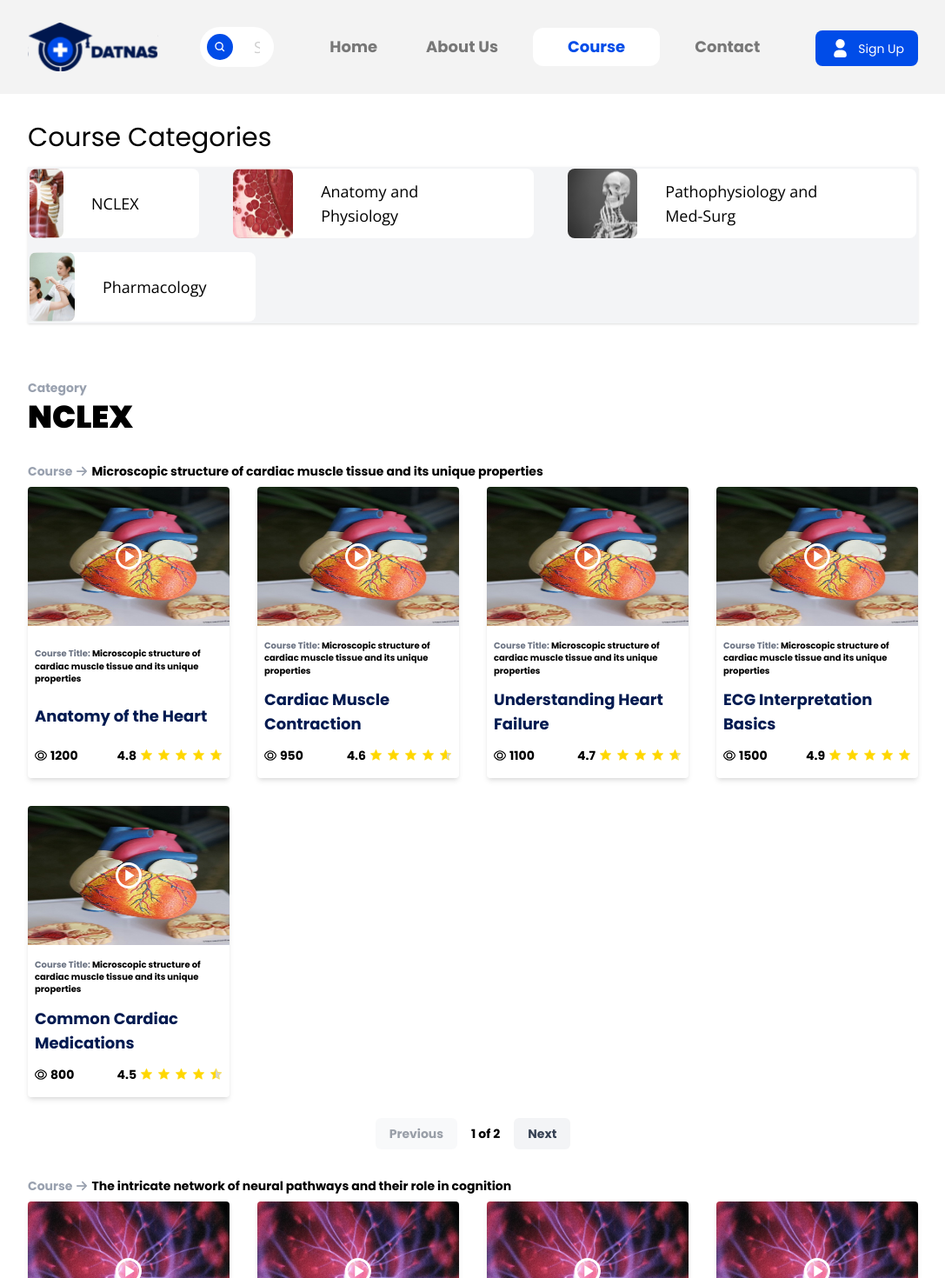
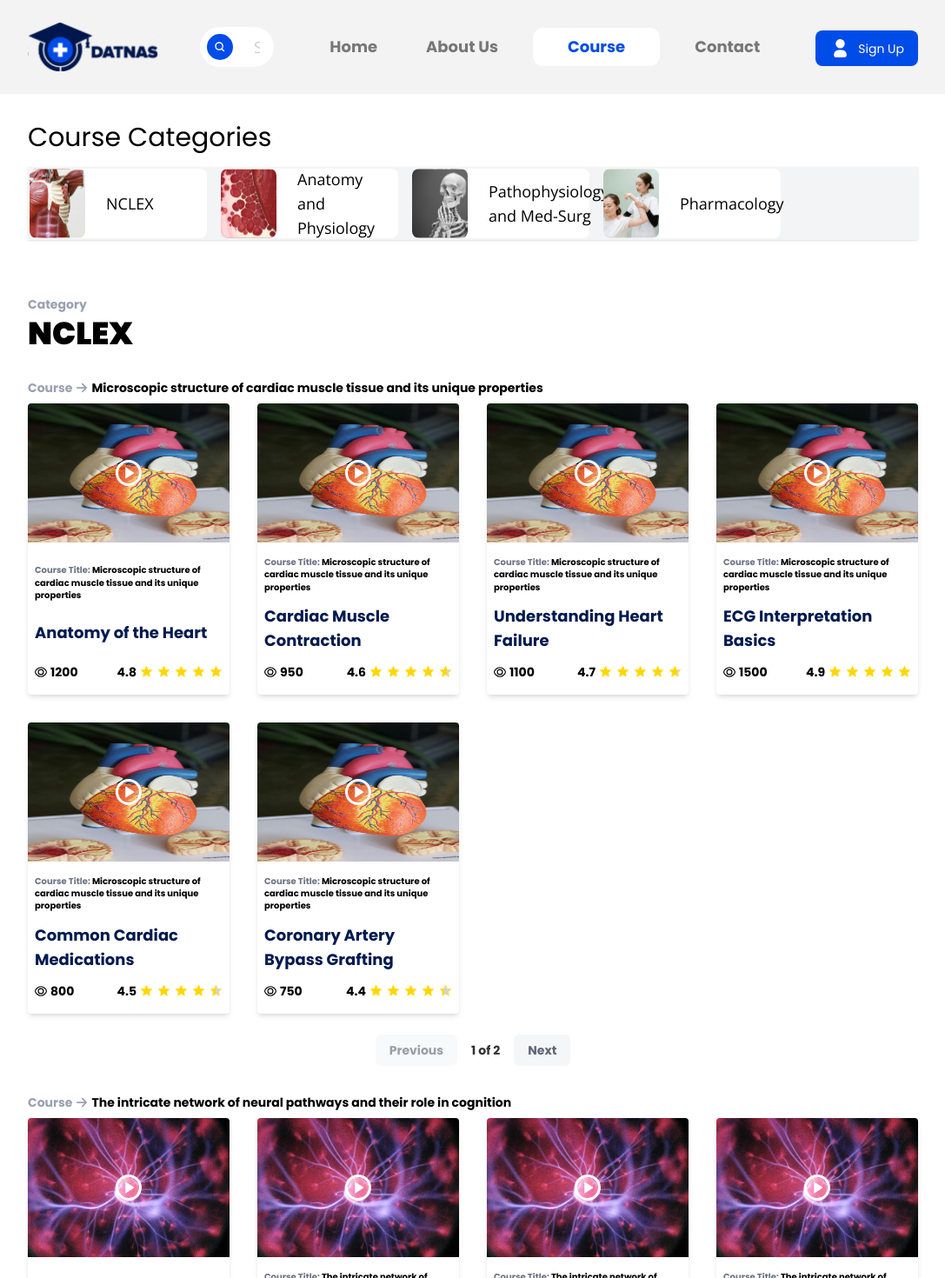
Before and after one commit to Jay-davisphem/datnas-client, a Next.js app: page /courses in a window 1280 px wide. Shown: the top 1470 px of the page at 87% size, without its empty margins (96-1183 px from the left). Built offline with nearby package versions, Linux system fonts and the light colour scheme; no server answers.

Commit message:
feat: add Pagination component and integrate it into VideosCard for improved navigation

```diff
--- /dev/null
+++ b/app/ui/Pagination.tsx
@@ -0,0 +1,69 @@
+import { motion } from 'framer-motion';
+
+interface PaginationProps {
+  currentPage: number;
+  totalPages: number;
+  onPageChange: (newPage: number) => void;
+}
+
+const buttonVariants = {
+  initial: { scale: 1, opacity: 0.8 },
+  hover: { scale: 1.05, opacity: 1 },
+  active: { scale: 0.95 },
+  disabled: { opacity: 0.5, pointerEvents: 'none' as 'none' },
+};
+
+const pageNumberVariants = {
+  initial: { opacity: 0.8 },
+  hover: { opacity: 1, scale: 1.1 },
+};
+
+const Pagination: React.FC<PaginationProps> = ({ currentPage, totalPages, onPageChange }) => {
+  if (totalPages <= 1) {
+    return null;
+  }
+
+  return (
+    <motion.div
+      className="flex justify-center items-center gap-4 mt-4"
+      initial={{ opacity: 0 }}
+      animate={{ opacity: 1 }}
+      transition={{ duration: 0.3 }}
+    >
+      <motion.button
+        onClick={() => onPageChange(currentPage - 1)}
+        disabled={currentPage === 1}
+        variants={buttonVariants}
+        initial="initial"
+        whileHover="hover"
+        whileTap="active"
+        animate={currentPage === 1 ? 'disabled' : 'initial'}
+        className="px-4 py-2 rounded-md bg-gray-100 text-gray-700 hover:bg-gray-200 disabled:cursor-not-allowed"
+      >
+        Previous
+      </motion.button>
+      <motion.span
+        variants={pageNumberVariants}
+        initial="initial"
+        whileHover="hover"
+        className="select-none" // Prevent text selection on click/drag
+      >
+        {currentPage} of {totalPages}
+      </motion.span>
+      <motion.button
+        onClick={() => onPageChange(currentPage + 1)}
+        disabled={currentPage === totalPages}
+        variants={buttonVariants}
+        initial="initial"
+        whileHover="hover"
+        whileTap="active"
+        animate={currentPage === totalPages ? 'disabled' : 'initial'}
+        className="px-4 py-2 rounded-md bg-gray-100 text-gray-700 hover:bg-gray-200 disabled:cursor-not-allowed"
+      >
+        Next
+      </motion.button>
+    </motion.div>
+  );
+};
+
+export default Pagination;
--- a/app/ui/VideosCard.tsx
+++ b/app/ui/VideosCard.tsx
@@ -1,7 +1,11 @@
+'use client'
+import { IC } from "../(navlink)/courses/data";
+import { motion, AnimatePresence } from "framer-motion";
 import { ICourseCategory, IVideoCard } from "../(navlink)/courses/data";
 import VideoCard from "./VideoCard";
 import { FaArrowRight } from "react-icons/fa6";
-import { useState } from "react";
+import { useEffect, useRef, useState } from "react";
+import Pagination from "./Pagination";
 
 interface CourseWithPaginationProps {
   course: ICourseCategory;
@@ -19,12 +23,19 @@ function CourseWithPagination({ course, videosPerPage }: CourseWithPaginationPro
   const endIndex = startIndex + videosPerPage;
   const currentVideos = videos.slice(startIndex, endIndex);
 
+  const sectionRef = useRef<HTMLDivElement>(null);
+
   const handlePageChange = (newPage: number) => {
     setCurrentPage(newPage);
   };
 
+  // Scroll to the grid when page changes
+  useEffect(() => {
+    sectionRef.current?.scrollIntoView({ behavior: "smooth", block: "start" });
+  }, [currentPage]);
+
   return (
-    <div className="flex flex-col gap-2 text-sm font-bold">
+    <div ref={sectionRef} className="flex flex-col gap-2 text-sm font-bold scroll-mt-20">
       {/* Course Title */}
       <div className="flex gap-1 items-center">
         <span className="text-gray-400">Course</span>
@@ -32,59 +43,53 @@ function CourseWithPagination({ course, videosPerPage }: CourseWithPaginationPro
         <span>{course?.courseTitle}</span>
       </div>
 
-      <div className="grid grid-cols-1 md:grid-cols-2 lg:grid-cols-3 xl:grid-cols-4 2xl:grid-cols-5 gap-8">
-        {currentVideos.map(({ thumbnail, ...others }: IVideoCard, index) => (
+      {/* Animated Video Grid */}
+      <AnimatePresence mode="wait">
+        <motion.div
+          key={currentPage}
+          initial={{ opacity: 0, y: 10 }}
+          animate={{ opacity: 1, y: 0 }}
+          exit={{ opacity: 0, y: -10 }}
+          transition={{ duration: 0.3 }}
+          className="grid grid-cols-1 md:grid-cols-2 lg:grid-cols-3 xl:grid-cols-4 2xl:grid-cols-5 gap-8"
+        >
+          {currentVideos.map(({ thumbnail, ...others }: IVideoCard) => (
             <VideoCard
-            key={index}
+              key={others.videoTitle}
               {...others}
               thumbnail={course.thumbnail || ""}
               courseTitle={course.courseTitle || ""}
             />
           ))}
-      </div>
+        </motion.div>
+      </AnimatePresence>
 
-      {/* Pagination Controls for each course */}
+      {/* Pagination Controls */}
       {totalPages > 1 && (
-        <div className="flex justify-center items-center gap-4 mt-4">
-          <button
-            onClick={() => handlePageChange(currentPage - 1)}
-            disabled={currentPage === 1}
-            className="px-4 py-2 rounded-md bg-gray-100 text-gray-700 hover:bg-gray-200 disabled:opacity-50"
-          >
-            Previous
-          </button>
-          <span>
-            {currentPage} of {totalPages}
-          </span>
-          <button
-            onClick={() => handlePageChange(currentPage + 1)}
-            disabled={currentPage === totalPages}
-            className="px-4 py-2 rounded-md bg-gray-100 text-gray-700 hover:bg-gray-200 disabled:opacity-50"
-          >
-            Next
-          </button>
-        </div>
+        <Pagination
+          currentPage={currentPage}
+          totalPages={totalPages}
+          onPageChange={handlePageChange}
+        />
       )}
     </div>
   );
 }
-
 // The main VideosCard component remains the same:
-import { IC } from "../(navlink)/courses/data";
 
 interface VideosCardProps {
   category: IC;
   videosPerPage?: number;
 }
 
-export default function VideosCard({ category, videosPerPage = 5 }: VideosCardProps) {
+export default function VideosCard({ category, videosPerPage = 6 }: VideosCardProps) {
   return (
     <div className="flex flex-col gap-8">
       {/* Category Title */}
       <div className="text-sm font-bold flex flex-col gap-2">
         <div className="flex flex-col gap-1">
           <span className="text-gray-400">Category</span>
-          <span className="font-black text-4xl">{category?.name}</span>
+          <span className="font-black text-4xl" id={`${category.name}`}>{category?.name}</span>
         </div>
       </div>
       {/* Course Grouping */}
--- a/app/ui/body/home/CourseCategories.tsx
+++ b/app/ui/body/home/CourseCategories.tsx
@@ -6,12 +6,12 @@ export default function CourseCategories({gray = false}) {
       <h2 className={`${gray?'font-medium':'underline font-bold'} text-3xl`}>
         Course Categories
       </h2>
-      <div className={`${gray ? 'bg-gray-100 shadow-sm p-[2px]' : ''} flex flex-col w-full justify-between flex-wrap lg:flex-row gap-4 text-black`}>
+      <div className={`${gray ? 'bg-gray-100 shadow-sm p-[2px]' : 'justify-between'} flex flex-col w-full flex-wrap lg:flex-row gap-4 text-black`}>
         {coursesCategories.map(({ name, slug, imgUrl }) => (
             <CourseCategory
               key={name + slug + imgUrl}
               name={name}
-              slug={slug}
+              slug={name}
               imgUrl={imgUrl}
             />
         ))}
--- a/app/ui/body/home/CourseCategory.tsx
+++ b/app/ui/body/home/CourseCategory.tsx
@@ -8,18 +8,18 @@ export type ICourseCategory = { slug: string; name: string; imgUrl: string, cour
 export function CourseCategory({ slug, name, imgUrl }: ICourseCategory) {
   return (
     <Link
-      href={`/courses?cat=${slug}`}
-      className={`w-full md:w-fit rounded-lg flex flex-row items-center justify-between ${openSans.className} bg-white h-20 hover:opaque-80 active:opaque-80`}
+      href={`/courses/#${slug}`}
+      className={`rounded-lg flex flex-row items-center lg:w-3/10 xl:w-4/20 md:w-4/20 ${openSans.className} bg-white h-20 hover:opaque-80 active:opaque-80`}
     >
       <Image
         alt={name}
         width={100}
         height={100}
         src={imgUrl}
-        className="rounded-lg h-full w-[20%] object-cover"
+        className="rounded-lg h-full w-16 object-cover"
       />
-      <div className="text-lg p-8 text-start self-center w-[80%]">
-        <p className="w-[70%]">{name}</p>
+      <div className="text-lg text-start self-center">
+        <p className="p-6">{name}</p>
       </div>
     </Link>
   );
```
Lines whose indentation alone changed are shown as unchanged.
